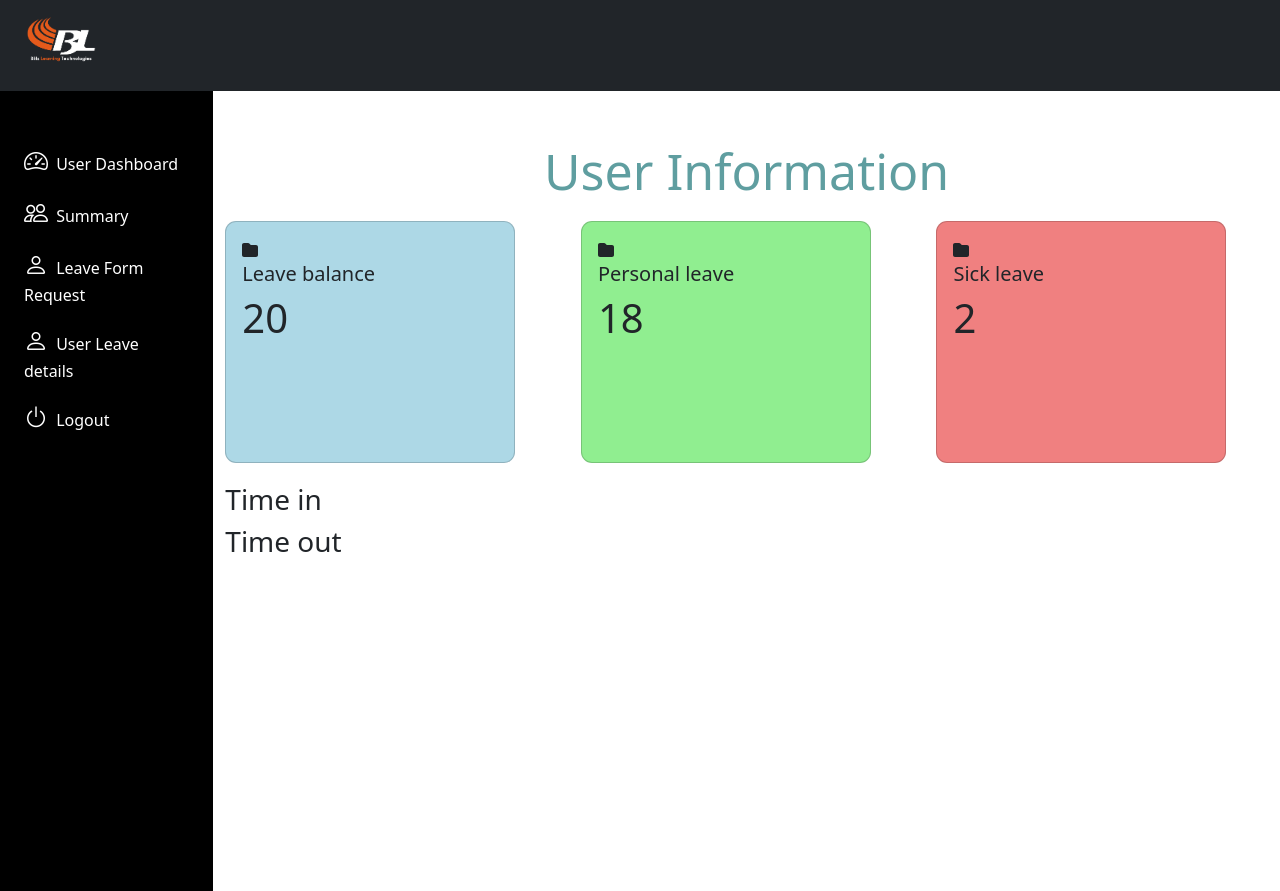
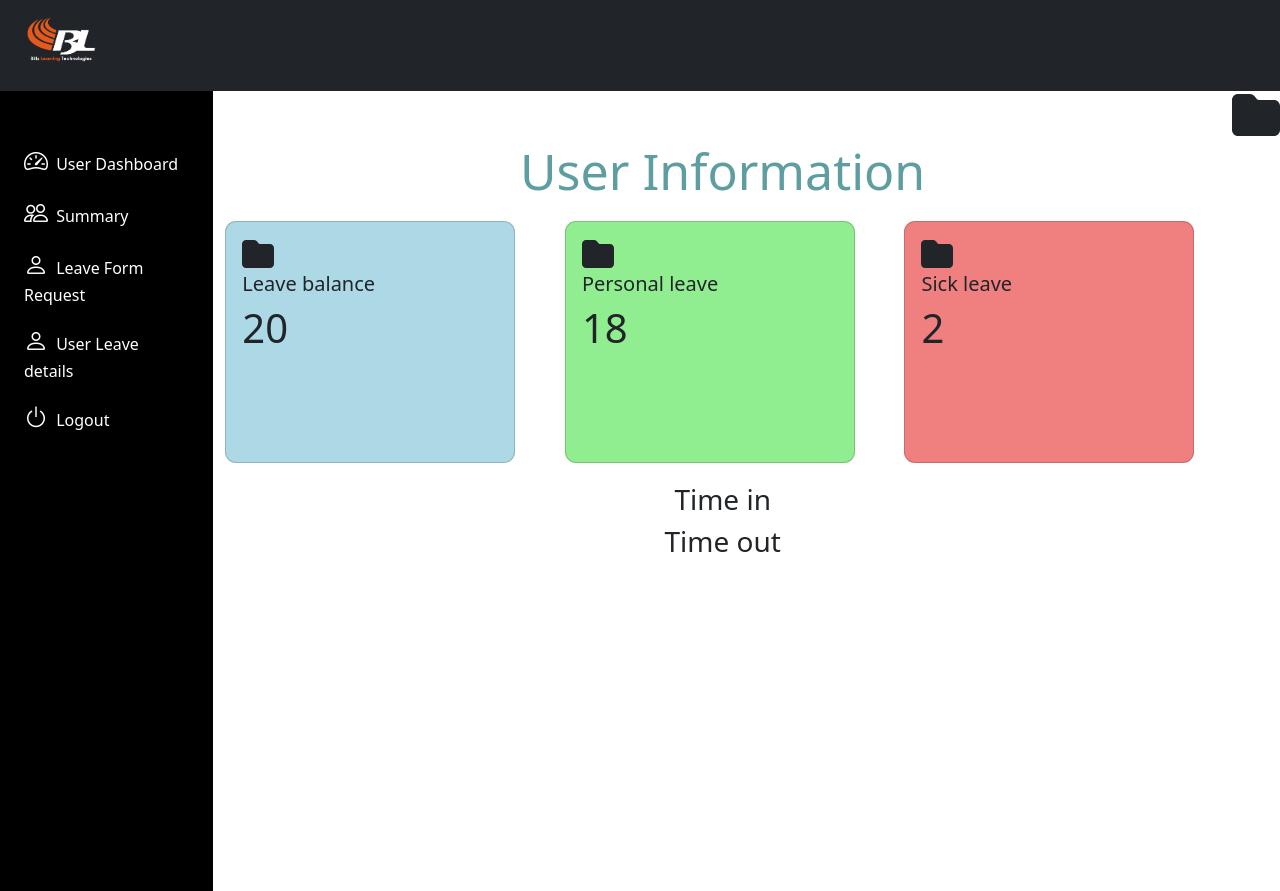
Before and after one commit to singh-hub1/frontend-project-02, a React (Create React App) app: page /UserDashboard in a window 1280 px wide. Built offline with nearby package versions, Linux system fonts and the light colour scheme.

Commit message:
changes done

```diff
--- a/src/components/UserDashboard.jsx
+++ b/src/components/UserDashboard.jsx
@@ -23,7 +23,7 @@ function UserDashboard() {
             <div className="col-sm-4">
               <Card style={{ width: '18rem', backgroundColor: 'lightblue' }}>
                 <Card.Body>
-                  <FontAwesomeIcon icon={faFolder} /> {/* Folder icon */}
+                  <FontAwesomeIcon icon={faFolder} size="2x" /> {/* Folder icon */}
                   <Card.Title>Leave balance</Card.Title>
                   <Card.Text>
                     <h1>20</h1>
@@ -34,7 +34,7 @@ function UserDashboard() {
             <div className="col-sm-4">
               <Card style={{ width: '18rem', backgroundColor: 'lightgreen' }}>
                 <Card.Body>
-                  <FontAwesomeIcon icon={faFolder} /> {/* Folder icon */}
+                  <FontAwesomeIcon icon={faFolder} size="2x" /> {/* Folder icon */}
                   <Card.Title>Personal leave</Card.Title>
                   <Card.Text>
                     <h1>18</h1>
@@ -45,7 +45,7 @@ function UserDashboard() {
             <div className="col-sm-4">
               <Card style={{ width: '18rem', backgroundColor: 'lightcoral' }}>
                 <Card.Body>
-                  <FontAwesomeIcon icon={faFolder} /> {/* Folder icon */}
+                  <FontAwesomeIcon icon={faFolder} size="2x" /> {/* Folder icon */}
                   <Card.Title>Sick leave</Card.Title>
                   <Card.Text>
                     <h1>2</h1>
@@ -55,12 +55,14 @@ function UserDashboard() {
             </div>
           </div>
 
-          <h3>Time in</h3>
-          <h3>Time out</h3>
+          <div style={{ textAlign: 'center' }}>
+            <h3>Time in</h3>
+            <h3>Time out</h3>
+          </div>
         </div>
-        {/* Timesheet section */}
+
         <div className="timesheet-section">
-          {/* Optional: You can add more folder icons here if needed */}
+          <FontAwesomeIcon icon={faFolder} size="3x" />
         </div>
       </div>
     </>
```
